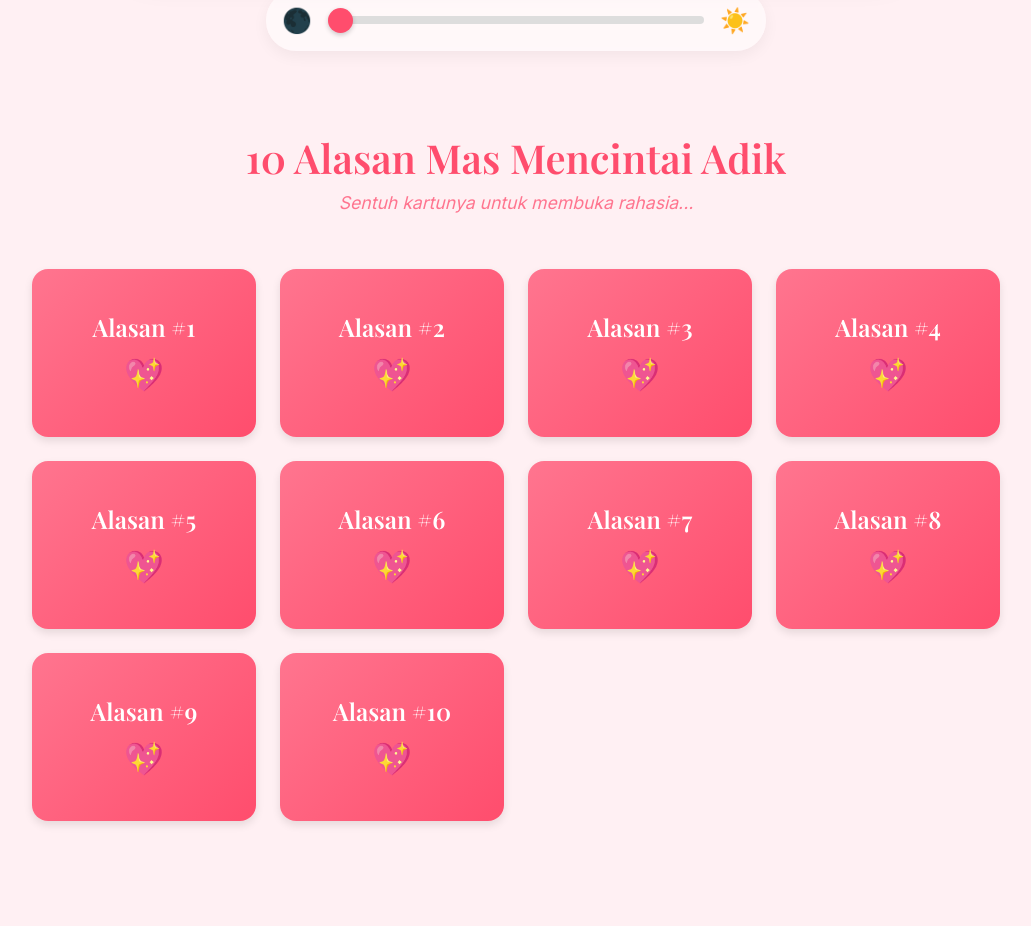
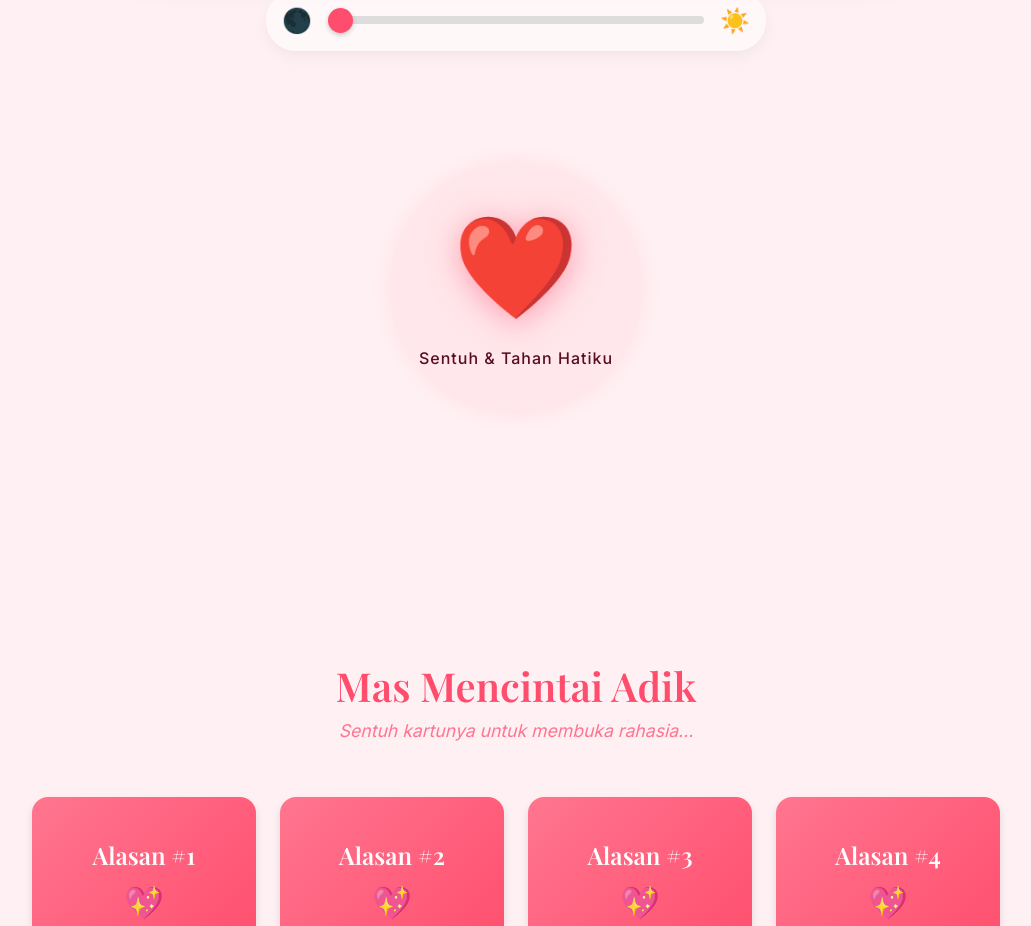
Before and after one commit to vikarmaulanaarrisyad/ultah, a Next.js app: page /birthday in a window 1280 px wide. Shown: the part 3560-4486 px from the top of the page, without its empty margins (124-1155 px from the left). Built offline with nearby package versions, Linux system fonts and the light colour scheme; a web font is replaced by a local one.

Commit message:
feat: add VirtualHeartbeat and ReasonsToLove interactive components to the birthday page

```diff
--- a/src/app/birthday/page.js
+++ b/src/app/birthday/page.js
@@ -3,6 +3,7 @@ import PhotoAlbum from '../../components/PhotoAlbum';
 import Storybook from '../../components/Storybook';
 import FlashlightMessage from '../../components/FlashlightMessage';
 import SunriseSlider from '../../components/SunriseSlider';
+import VirtualHeartbeat from '../../components/VirtualHeartbeat';
 import GoldenTicket from '../../components/GoldenTicket';
 import ReasonsToLove from '../../components/ReasonsToLove';
 import LoveTimeline from '../../components/LoveTimeline';
@@ -51,6 +52,8 @@ export default function BirthdayPage() {
 
         <SunriseSlider />
 
+        <VirtualHeartbeat />
+
         <ReasonsToLove />
 
         <LoveTimeline />
--- a/src/components/ReasonsToLove.js
+++ b/src/components/ReasonsToLove.js
@@ -26,7 +26,7 @@ export default function ReasonsToLove() {
 
   return (
     <div className={styles.container}>
-      <h2 className={styles.title}>10 Alasan Mas Mencintai Adik</h2>
+      <h2 className={styles.title}>Mas Mencintai Adik</h2>
       <p className={styles.subtitle}>Sentuh kartunya untuk membuka rahasia...</p>
 
       <div className={styles.grid}>
--- /dev/null
+++ b/src/components/VirtualHeartbeat.js
@@ -0,0 +1,64 @@
+"use client";
+import { useState, useRef, useEffect } from 'react';
+import styles from './VirtualHeartbeat.module.css';
+
+export default function VirtualHeartbeat() {
+  const [isHolding, setIsHolding] = useState(false);
+  const intervalRef = useRef(null);
+
+  const startHeartbeat = () => {
+    setIsHolding(true);
+
+    // Initial vibration for supported devices (mostly Android)
+    if (typeof navigator !== 'undefined' && navigator.vibrate) {
+      navigator.vibrate([100, 100, 100, 500]); // Duk... Duk.....
+    }
+
+    // Set interval for continuous heartbeat vibration
+    intervalRef.current = setInterval(() => {
+      if (typeof navigator !== 'undefined' && navigator.vibrate) {
+        navigator.vibrate([100, 100, 100, 500]);
+      }
+    }, 800);
+  };
+
+  const stopHeartbeat = () => {
+    setIsHolding(false);
+    if (intervalRef.current) {
+      clearInterval(intervalRef.current);
+    }
+    // Stop vibration
+    if (typeof navigator !== 'undefined' && navigator.vibrate) {
+      navigator.vibrate(0);
+    }
+  };
+
+  useEffect(() => {
+    return () => {
+      if (intervalRef.current) clearInterval(intervalRef.current);
+    };
+  }, []);
+
+  return (
+    <div className={styles.container}>
+      <div
+        className={`${styles.heartWrapper} ${isHolding ? styles.active : ''}`}
+        onMouseDown={startHeartbeat}
+        onMouseUp={stopHeartbeat}
+        onMouseLeave={stopHeartbeat}
+        onTouchStart={startHeartbeat}
+        onTouchEnd={stopHeartbeat}
+      >
+        <div className={styles.heart}>❤️</div>
+        <p className={styles.instruction}>
+          {isHolding ? "Rasakan detaknya..." : "Sentuh & Tahan Hatiku"}
+        </p>
+      </div>
+
+      <div className={`${styles.message} ${isHolding ? styles.show : ''}`}>
+        Selama jantung ini masih bisa berdetak,<br/>
+        ia akan selalu berdetak untukmu.
+      </div>
+    </div>
+  );
+}
--- /dev/null
+++ b/src/components/VirtualHeartbeat.module.css
@@ -0,0 +1,93 @@
+.container {
+  margin-top: 5rem;
+  width: 100%;
+  max-width: 600px;
+  display: flex;
+  flex-direction: column;
+  align-items: center;
+  padding: 2rem 1rem;
+}
+
+.heartWrapper {
+  display: flex;
+  flex-direction: column;
+  align-items: center;
+  justify-content: center;
+  width: 250px;
+  height: 250px;
+  border-radius: 50%;
+  background: rgba(255, 77, 109, 0.05);
+  box-shadow: 0 0 20px rgba(255, 77, 109, 0.1);
+  cursor: pointer;
+  transition: all 0.3s ease;
+  touch-action: none; /* crucial to prevent page scroll on mobile */
+  user-select: none;
+  -webkit-tap-highlight-color: transparent;
+}
+
+.heartWrapper.active {
+  background: rgba(255, 77, 109, 0.15);
+  box-shadow: 0 0 40px rgba(255, 77, 109, 0.4), inset 0 0 20px rgba(255, 77, 109, 0.2);
+}
+
+.heart {
+  font-size: 6rem;
+  filter: drop-shadow(0 5px 15px rgba(255, 77, 109, 0.5));
+  transition: transform 0.1s;
+}
+
+.heartWrapper:not(.active) .heart {
+  animation: idlePulse 2s infinite;
+}
+
+.heartWrapper.active .heart {
+  animation: fastPulse 0.8s infinite;
+}
+
+@keyframes idlePulse {
+  0% { transform: scale(1); }
+  50% { transform: scale(1.05); }
+  100% { transform: scale(1); }
+}
+
+@keyframes fastPulse {
+  0% { transform: scale(1); }
+  15% { transform: scale(1.2); filter: drop-shadow(0 0 20px rgba(255,0,0,0.8)); }
+  30% { transform: scale(1); }
+  45% { transform: scale(1.25); filter: drop-shadow(0 0 30px rgba(255,0,0,1)); }
+  100% { transform: scale(1); }
+}
+
+.instruction {
+  margin-top: 1.5rem;
+  color: var(--text-dark);
+  font-family: var(--font-inter);
+  font-size: 1rem;
+  letter-spacing: 1px;
+  font-weight: 500;
+}
+
+.message {
+  margin-top: 3rem;
+  text-align: center;
+  font-family: var(--font-playfair);
+  font-size: 1.8rem;
+  color: #a01a58;
+  opacity: 0;
+  transform: translateY(20px);
+  transition: all 0.5s ease;
+  font-weight: bold;
+  text-shadow: 0 1px 3px rgba(0,0,0,0.1);
+  line-height: 1.5;
+}
+
+.message.show {
+  opacity: 1;
+  transform: translateY(0);
+}
+
+@media (max-width: 600px) {
+  .message {
+    font-size: 1.4rem;
+  }
+}
```
